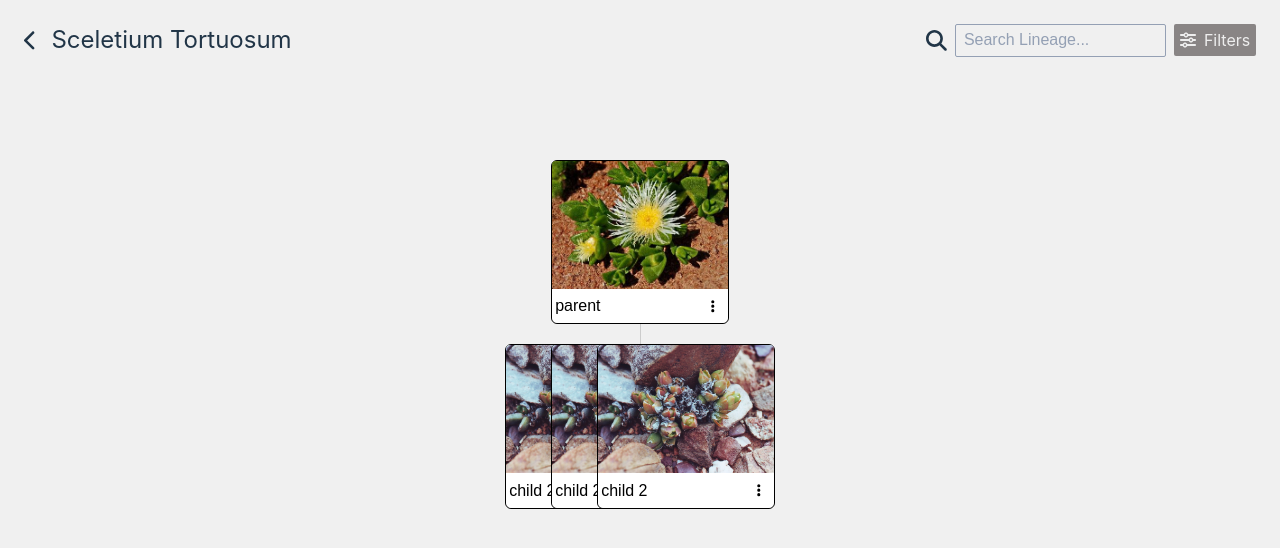
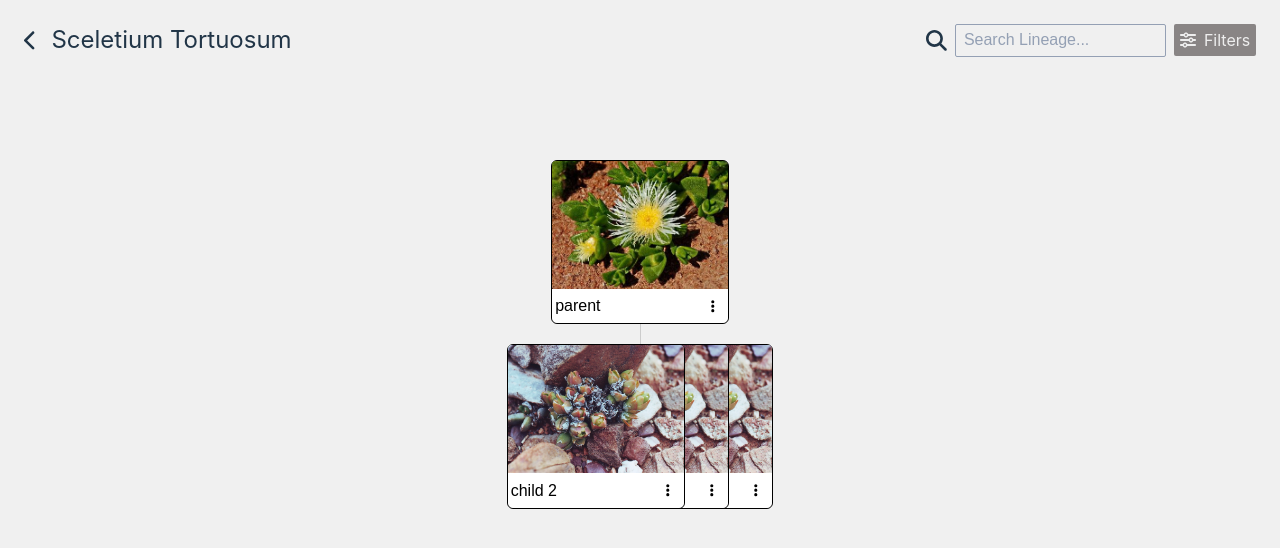
Before and after one commit to Mezzichai/botanical-lineage-tracker, a React (Vite) app in the folder frontend/: page / in a window 1280 px wide. Shown: the top 548 px of the page. Built offline with nearby package versions, Linux system fonts and the light colour scheme.

Commit message:
fixed issue with aggregate nodes

```diff
--- a/frontend/src/features/lineage-tree/components/LineageAggregateNode.tsx
+++ b/frontend/src/features/lineage-tree/components/LineageAggregateNode.tsx
@@ -1,7 +1,7 @@
 import React, { useRef, useState } from "react";
 import LineageTreeStyles from '../styles/LineageTreeStyle.module.css'
 import { FontAwesomeIcon } from '@fortawesome/react-fontawesome'
-import {faEllipsisVertical, faPlus, faX } from '@fortawesome/free-solid-svg-icons'
+import {faEllipsisVertical, faPlus} from '@fortawesome/free-solid-svg-icons'
 import optionModalStyles from '../../../styles/optionsModalStyles.module.css'
 
 import image1 from '../../../assets/13947.jpg'
--- a/frontend/src/features/lineage-tree/components/LineageGeneration.tsx
+++ b/frontend/src/features/lineage-tree/components/LineageGeneration.tsx
@@ -68,15 +68,12 @@ const LineageGeneration: React.FC<Props> = ({children, isParentHovered = false})
   return  (
     <ul className={`${LineageTreeStyles.childrenContainer} ${isParentHovered ? LineageTreeStyles.pathFocused : null}`}>
       {children.length > 2
-      ? <li className={`${LineageTreeStyles.child} fadeInElement`} ref={aggregateChildrenRef}>
-          <div
-            className={`${LineageTreeStyles.aggregateChildren} ${activeNodeOfAggregates ? LineageTreeStyles.nodeClosed : null}`}
-            style={{paddingLeft: `${(children.length-1) * 132}px`}}
-          >
+      ? <li className={`${LineageTreeStyles.child} ${LineageTreeStyles.aggregateChildren} fadeInElement`} style={{width: `${133 + (children.length * 44)}px`}} ref={aggregateChildrenRef}>
             {children.map((node, index) => {
 
              return <div
-             style={{transform: "translateX(-" + 132 * index + "px)"}}
+             style={{transform: "translateX(-" + 44 * index + "px)"}}
+             className={LineageTreeStyles.nodeContainer}
              >
                <LineageAggregateNode
                 key={index+node._id}
@@ -94,7 +91,7 @@ const LineageGeneration: React.FC<Props> = ({children, isParentHovered = false})
               </div>
             })}
 
-          </div>
+          {/* </div> */}
 
           {hoveredNode?.children.length ? (
             <LineageGeneration
--- a/frontend/src/features/lineage-tree/styles/LineageTreeStyle.module.css
+++ b/frontend/src/features/lineage-tree/styles/LineageTreeStyle.module.css
@@ -215,13 +215,25 @@ ul li:first-child::before, .treeContainer ul li:last-child::after{
 
 .aggregateChildren {
   display: flex;
-  justify-content: center;
-  align-items: center;
+  position: relative;
+  min-height: 165px;
 }
 
+
+
 .aggregateChildren .nodeContent {
+  transition: all 0.3s;
+}
 
-  transition: all 0.3s;
+.nodeContainer:first-child {
+  position: relative;
+  margin-left: auto;
+}
+
+.nodeContainer {
+  position: absolute;
+  top: 0;
+  right: 0;
 }
 
 .nodeClosed {
--- a/frontend/src/index.css
+++ b/frontend/src/index.css
@@ -35,7 +35,7 @@ body {
   display: flex;
   place-items: center;
   min-width: 320px;
-  min-height: 100vh;
+  min-height: 100%;
   background-color: #f0f0f0;
   overflow-y: scroll;
 }
```
